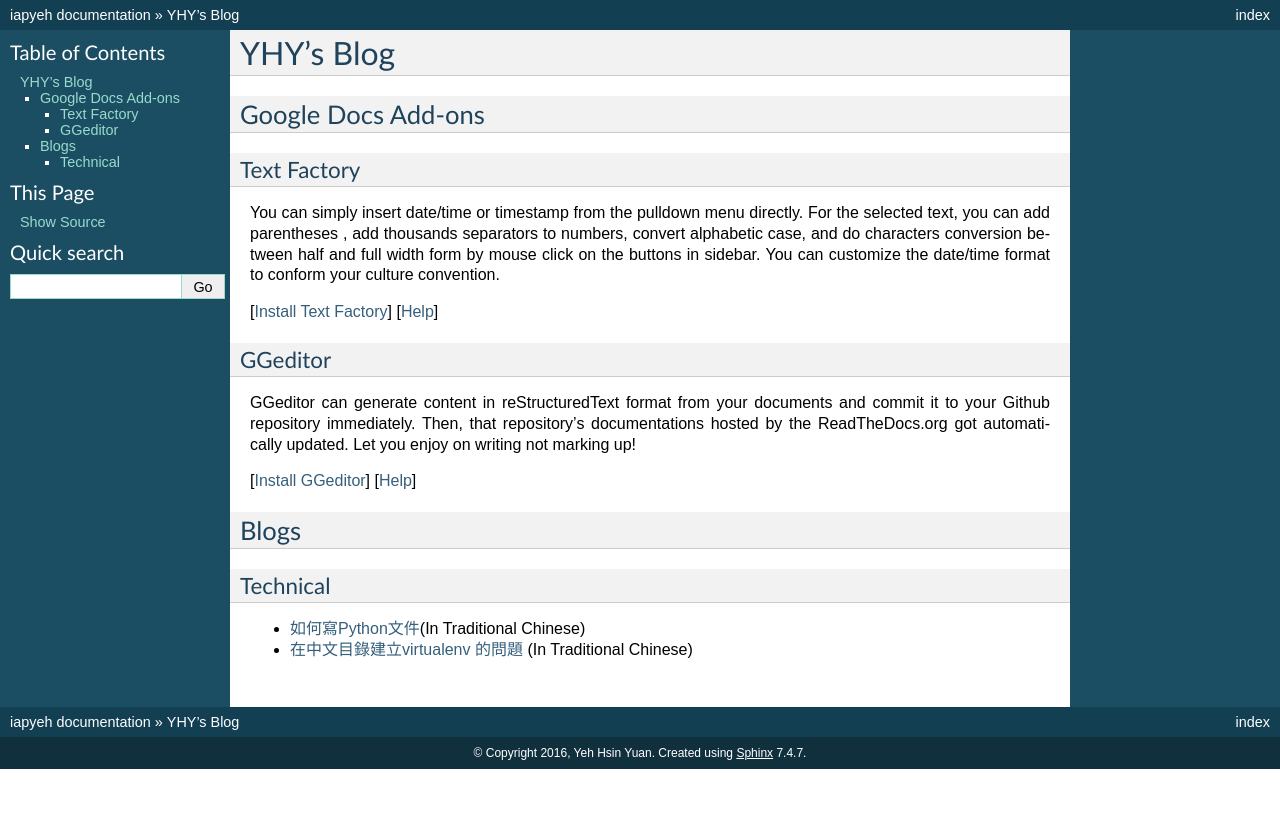
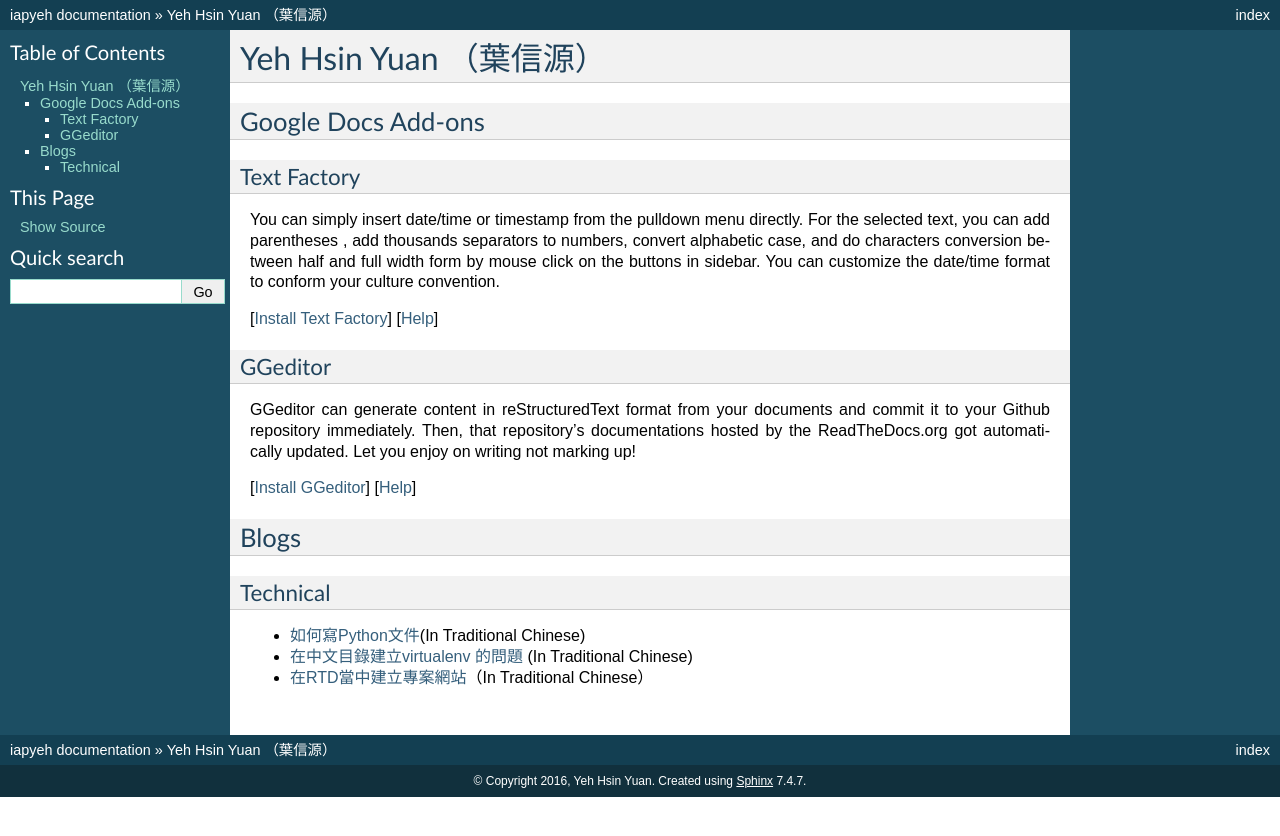
Before and after one commit to iapyeh/iapyeh, a Sphinx documentation site: the page built from docs/index.rst, in a window 1280 px wide. Shown: the top 836 px of the page. Built offline with Sphinx 7.4.7, drawn with Linux system fonts in a browser that asks for light colours.

Commit message:
Google Docs reST Editor@2017-1-23 12:0:29

```diff
--- a/docs/index.rst
+++ b/docs/index.rst
@@ -1,8 +1,8 @@
 
-.. _h3d604e704b63686c06b574202c701c:
+.. _he14596b4f741d1d372f332f6c70234e:
 
-YHY’s Blog
-##########
+Yeh Hsin Yuan （葉信源）
+########################
 
 .. _h1a194a7421203013187902d456f7043:
 
@@ -41,6 +41,8 @@ Technical
 
 * \ |LINK6|\  (In Traditional Chinese)
 
+* \ |LINK7|\ （In Traditional Chinese）
+
 .. bottom of content
 
 
@@ -67,3 +69,7 @@ Technical
 .. |LINK6| raw:: html
 
     <a href="blogs/technical/VirtualenvProblem.html">在中文目錄建立virtualenv 的問題</a>
+
+.. |LINK7| raw:: html
+
+    <a href="http://iapyeh.readthedocs.io/en/latest/blogs/technical/GGeditorTutorialTw.html" target="_blank">在RTD當中建立專案網站</a>
```
